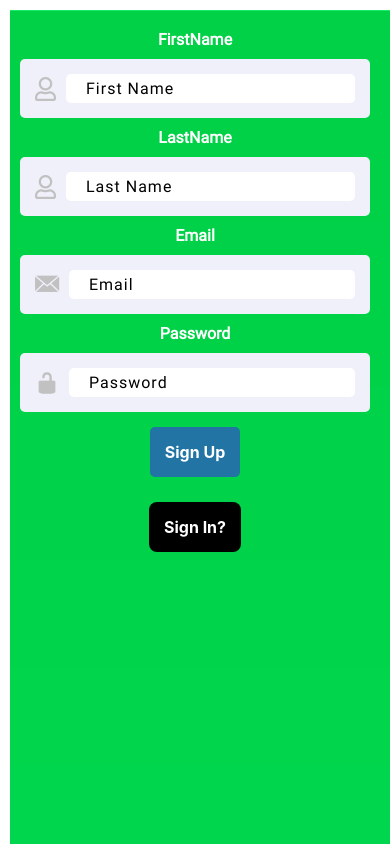
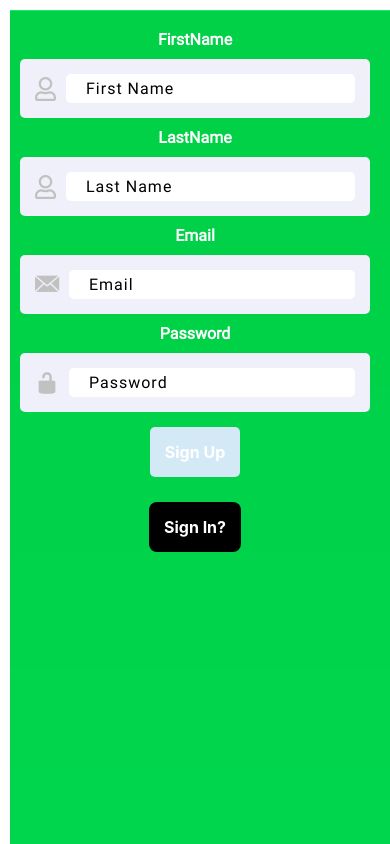
Before and after one commit to KennedyMungai/WhatsappClone, a React Native app: screen / in a window 390 px wide. Built offline with nearby package versions, Linux system fonts and the light colour scheme.

Commit message:
Updated the logic of disabling and enabling the button

```diff
--- a/components/SignUpForm.js
+++ b/components/SignUpForm.js
@@ -88,7 +88,7 @@ const SignUpForm = () => {
             <SubmitButton
                 buttonTitle={'Sign Up'}
                 onPress={() => console.log('Button Pressed')}
-                disabled={formState.formIsValid}
+                disabled={!formState.formIsValid}
             />
         </>
     )
```
